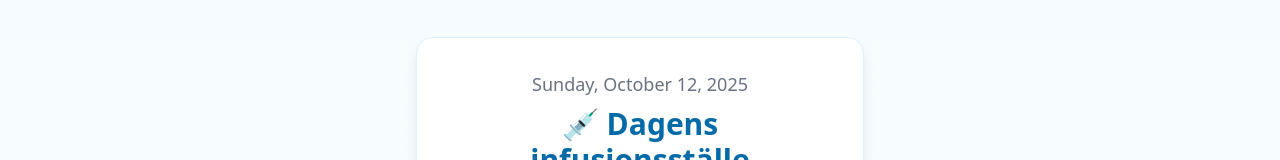
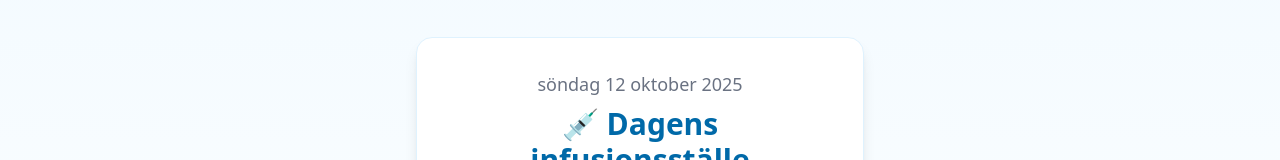
Before and after one commit to NiclasDrugge/plasterplanen, a Next.js app: page / in a window 1280 px wide. Shown: the part 242-402 px from the top of the page. Built offline with nearby package versions, Linux system fonts and the light colour scheme.

Commit message:
fixade datum

```diff
--- a/app/components/todayInjectionCard/index.tsx
+++ b/app/components/todayInjectionCard/index.tsx
@@ -4,7 +4,7 @@ import { getInjectionSiteForDate } from "../../helpers/getInjectionSiteForDate";
 
 export const TodayInjectionCard = () => {
   const today = new Date();
-  const formattedDate = today.toLocaleDateString("en-US", {
+  const formattedDate = today.toLocaleDateString("sv-SV", {
     weekday: "long",
     year: "numeric",
     month: "long",
```
